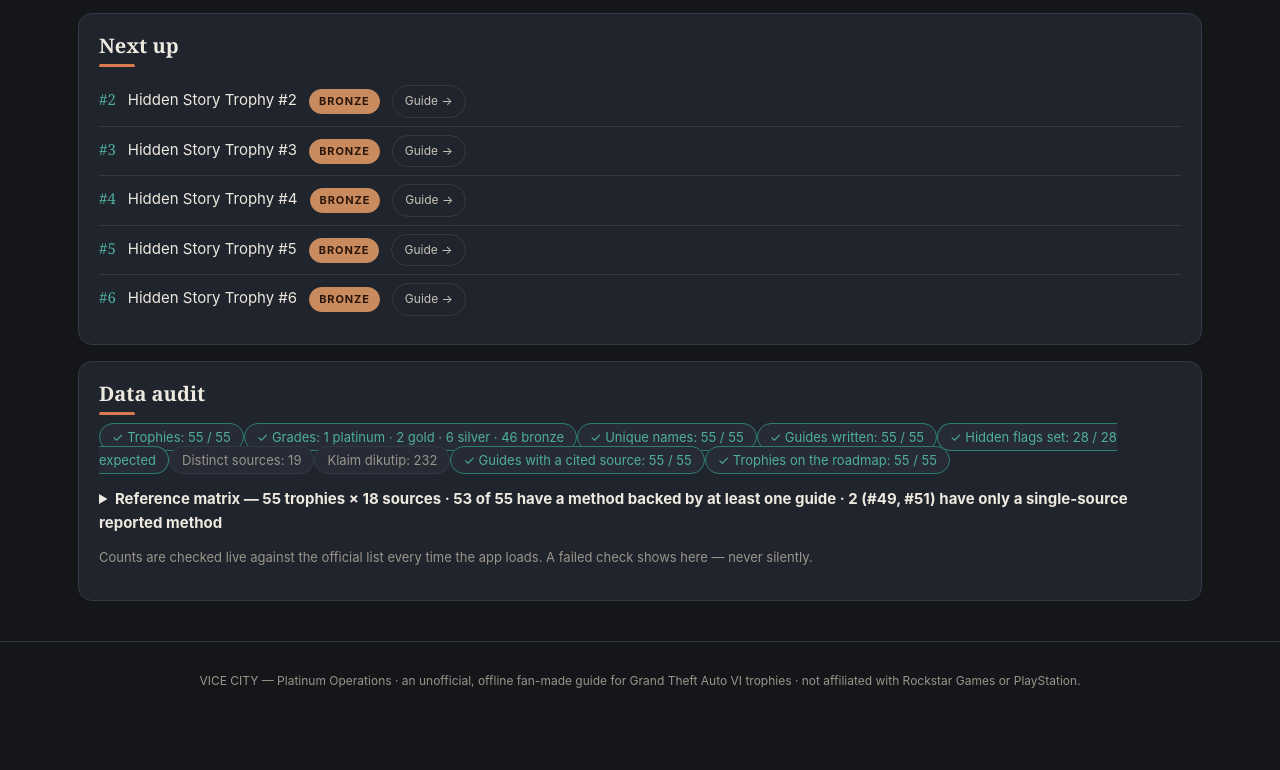
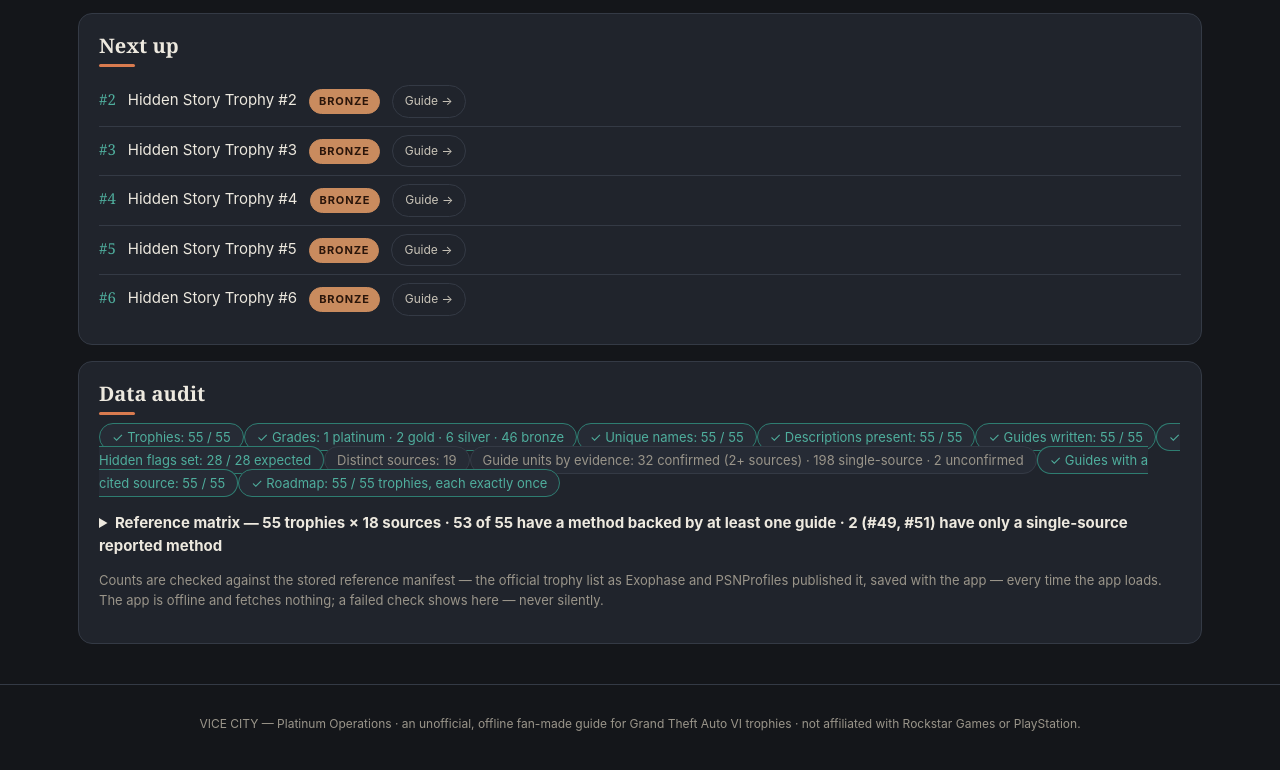
Before and after one commit to iqbalcokk8-crypto/gta6-trophy-guide-01, a plain HTML site: page app/index.html in a window 1280 px wide. Shown: the part 1000-1770 px from the top of the page. Before the commit the page ends 1731 px from the top, so only its background shows below. Drawn offline with Linux system fonts and the light colour scheme.

Commit message:
Fix round 2: honest evidence tiers, strict roadmap validator, README, template comments (commit f516db8)

```diff
--- a/app/audit.js
+++ b/app/audit.js
@@ -9,22 +9,30 @@
 //   count once; an own-advice entry (no URL) counts under its publisher
 //   and title. Registry entries (data/sources.json) are pooled with the
 //   per-trophy sources before dedupe.
-// - Klaim dikutip (cited claims): for each trophy that cites at least one
-//   source, count 1 for its guide text + 1 per step + 1 per tip. A trophy
-//   with no source contributes 0. Total = the sum over all trophies.
-//   Rationale: sources are cited per trophy (their supports[] list the
-//   claim ids they back), so a cited trophy's guide, steps and tips are
-//   the claims that trophy's sources support.
+// - Guide units by evidence: one unit is a guide text, one step, or one
+//   tip. A unit's tier comes from the trophy's unlock method in the 55x18
+//   source matrix (data/sources.json): "confirmed" when walkthroughs from
+//   at least two DISTINCT publishers give the method, "single-source" when
+//   exactly one publisher does, "unconfirmed" when none does. Publishers
+//   are deduped, so two pages from the same publisher count once; the
+//   known lineage note (The Games Wiki's table closely mirrors PowerPyx's)
+//   is recorded in the affected trophies' notes. A unit is NOT an
+//   individually verified claim: the sources back the trophy's method as a
+//   whole, not each step or tip one by one. The strip shows all three
+//   tiers, never a single inflated "cited claims" total. (The old metric
+//   counted every unit on a trophy with at least one source as a "cited
+//   claim" — 232 — which overstated what the sources prove; it is gone.)
+// - Roadmap coverage: every trophy id 1-55 must appear exactly once
+//   across the six phases — no unknown id, no missing id, no duplicate.
 //
-// The two strategy targets below (20 distinct sources, 250 cited claims)
-// are editorial goals from the build strategy, not gates: the strip shows
-// the achieved counts as plain informational chips (pass: null), never as
-// a red "target not reached" failure. A chip is only marked pass/fail for
-// checks that are actually gates (55 trophies, grades, names, guides,
+// The strategy target below (20 distinct sources) is an editorial goal
+// from the build strategy, not a gate: the strip shows the achieved count
+// as a plain informational chip (pass: null), never as a red "target not
+// reached" failure. A chip is only marked pass/fail for checks that are
+// actually gates (55 trophies, grades, names, descriptions, guides,
 // hidden flags, cited guides, roadmap coverage).
 import { gradeCounts } from './state.js';
 
-export const CITED_CLAIMS_TARGET = 250;
 export const DISTINCT_SOURCES_TARGET = 20;
 export const EXPECTED_HIDDEN = 28;
 
@@ -42,14 +50,29 @@ export function distinctSources(state) {
   return keys.size;
 }
 
-export function citedClaims(state) {
-  let total = 0;
+export function evidenceTiers(state) {
+  const matrix = state.referenceMatrix;
+  if (!matrix || !Array.isArray(matrix.rows)) return null;
+  const publisherById = new Map();
+  for (const source of state.sourcesRegistry || []) {
+    publisherById.set(source.id, source.publisher || source.id);
+  }
+  const rowById = new Map(matrix.rows.map((row) => [row.id, row]));
+  const tiers = { confirmed: 0, single: 0, unconfirmed: 0 };
   for (const trophy of state.trophies) {
-    if (trophy.sources.length > 0) {
-      total += 1 + trophy.steps.length + trophy.tips.length;
+    const row = rowById.get(trophy.id);
+    const publishers = new Set();
+    if (row) {
+      for (const [srcId, cell] of Object.entries(row.cells || {})) {
+        if (cell === 'method') publishers.add(publisherById.get(srcId) || srcId);
+      }
     }
+    const units = 1 + trophy.steps.length + trophy.tips.length;
+    if (publishers.size >= 2) tiers.confirmed += units;
+    else if (publishers.size === 1) tiers.single += units;
+    else tiers.unconfirmed += units;
   }
-  return total;
+  return tiers;
 }
 
 export function runAudit(state) {
@@ -67,6 +90,9 @@ export function runAudit(state) {
   const names = new Set(state.trophies.map((t) => t.name));
   chips.push({ label: `Unique names: ${names.size} / ${total}`, pass: names.size === total });
 
+  const descriptions = state.trophies.filter((t) => t.description && t.description.trim().length > 0).length;
+  chips.push({ label: `Descriptions present: ${descriptions} / ${total}`, pass: descriptions === total });
+
   const withGuide = state.trophies.filter((t) => t.guide && t.guide.trim().length > 0).length;
   chips.push({ label: `Guides written: ${withGuide} / ${total}`, pass: withGuide === total });
 
@@ -78,19 +104,41 @@ export function runAudit(state) {
   // against the strategy target (20 is an editorial goal, not a gate).
   chips.push({ label: `Distinct sources: ${distinct}`, pass: null });
 
-  const claims = citedClaims(state);
-  // Informational only: the achieved count, honestly shown, never graded
-  // against the strategy target (250 is an editorial goal, not a gate).
-  chips.push({ label: `Klaim dikutip: ${claims}`, pass: null });
+  const tiers = evidenceTiers(state);
+  // Informational only: the three tiers, honestly shown. A unit is one
+  // guide text, one step, or one tip; its tier is the evidence for the
+  // trophy's method as a whole, not a per-claim verification.
+  if (tiers) {
+    chips.push({
+      label: `Guide units by evidence: ${tiers.confirmed} confirmed (2+ sources) · ${tiers.single} single-source · ${tiers.unconfirmed} unconfirmed`,
+      pass: null,
+    });
+  } else {
+    chips.push({ label: 'Guide units by evidence: unavailable (source matrix not loaded)', pass: null });
+  }
 
   const cited = state.trophies.filter((t) => t.sources.length > 0).length;
   chips.push({ label: `Guides with a cited source: ${cited} / ${total}`, pass: cited === total });
 
-  const roadmapIds = new Set();
+  const validIds = new Set(state.trophies.map((t) => t.id));
+  const seenCounts = new Map();
+  const unknownIds = [];
   for (const phase of state.phases) {
-    for (const id of phase.trophies || []) roadmapIds.add(id);
+    for (const id of phase.trophies || []) {
+      seenCounts.set(id, (seenCounts.get(id) || 0) + 1);
+      if (!validIds.has(id)) unknownIds.push(id);
+    }
   }
-  chips.push({ label: `Trophies on the roadmap: ${roadmapIds.size} / ${total}`, pass: roadmapIds.size === total });
+  const duplicateIds = [...seenCounts.entries()].filter(([, n]) => n > 1).map(([id]) => id);
+  const missingIds = [...validIds].filter((id) => !seenCounts.has(id));
+  const roadmapOk =
+    unknownIds.length === 0 && duplicateIds.length === 0 && missingIds.length === 0 && seenCounts.size === total;
+  chips.push({
+    label: roadmapOk
+      ? `Roadmap: ${total} / ${total} trophies, each exactly once`
+      : `Roadmap: missing ${missingIds.join(', ') || 'none'} · unknown ${unknownIds.join(', ') || 'none'} · duplicate ${duplicateIds.join(', ') || 'none'}`,
+    pass: roadmapOk,
+  });
 
   return chips;
 }
--- a/app/index.html
+++ b/app/index.html
@@ -61,7 +61,7 @@
         <h2>Data audit</h2>
         <div id="audit-strip"></div>
         <div id="reference-matrix"></div>
-        <p class="muted">Counts are checked live against the official list every time the app loads. A failed check shows here — never silently.</p>
+        <p class="muted">Counts are checked against the stored reference manifest — the official trophy list as Exophase and PSNProfiles published it, saved with the app — every time the app loads. The app is offline and fetches nothing; a failed check shows here — never silently.</p>
       </article>
     </div>
   </section>
--- a/app/roadmap.js
+++ b/app/roadmap.js
@@ -1,4 +1,4 @@
-// roadmap.js — the platinum roadmap: five phases built from the official
+// roadmap.js — the platinum roadmap: six phases built from the official
 // descriptions, per-phase progress, the missable alerts, and the Next up list
 // (the next unearned trophies in roadmap order).
 import { getTrophy, isEarned, missableTrophies, trophiesInRoadmapOrder, hiddenCount } from './state.js';
```
Also changed, not shown: 2 other files.
